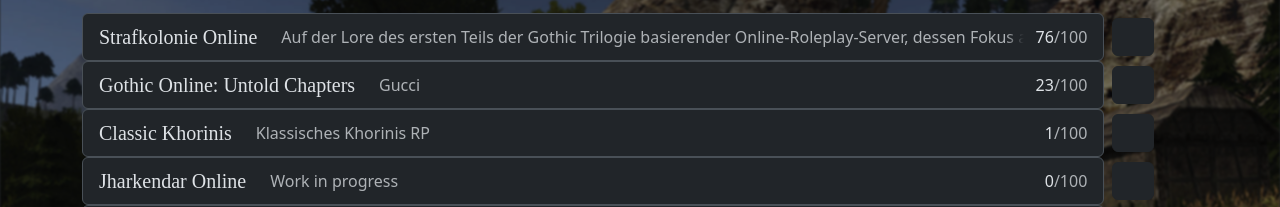
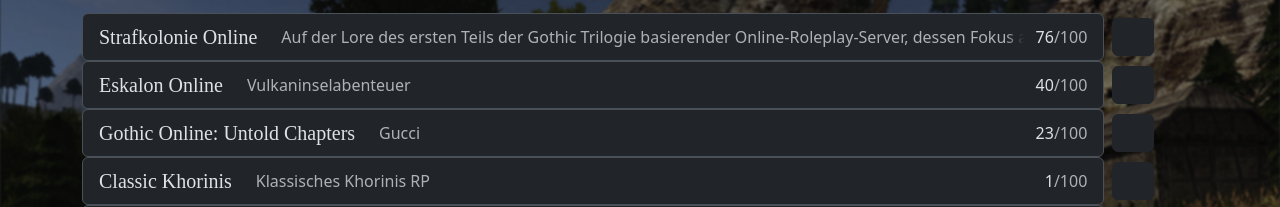
Before and after one commit to GothicMultiplayer/gmp-launcher, a React (Vite) app: page /#/ in a window 1280 px wide. Shown: the part 199-406 px from the top of the page. Built offline with nearby package versions, Linux system fonts and the light colour scheme; some icons are missing.

Commit message:
Add more test servers

```diff
--- a/src/renderer/hooks/usePublicServers.ts
+++ b/src/renderer/hooks/usePublicServers.ts
@@ -2,7 +2,7 @@
 
 export default function usePublicServers() {
     // TODO: pull from public server list
-    const [publicServers] = useState<string[]>(["http://localhost:23000", "http://localhost:23001", "http://localhost:23002", "http://localhost:23003"]);
+    const [publicServers] = useState<string[]>(["http://localhost:23000", "http://localhost:23001", "http://localhost:23002", "http://localhost:23003", "http://localhost:23005"]);
 
     return publicServers;
 }
--- a/src/renderer/libs/serverFetcher.ts
+++ b/src/renderer/libs/serverFetcher.ts
@@ -64,4 +64,13 @@
     players: 23,
     maxPlayers: 100,
     version: "1.7.0-reveares+1",
+}, {
+    name: "Eskalon Online",
+    abbreviation: "eso",
+    online: true,
+    description: "Vulkaninselabenteuer",
+    url: "http://localhost:23005",
+    players: 40,
+    maxPlayers: 100,
+    version: "1.7.0-sabrosa+1",
 },];
```
